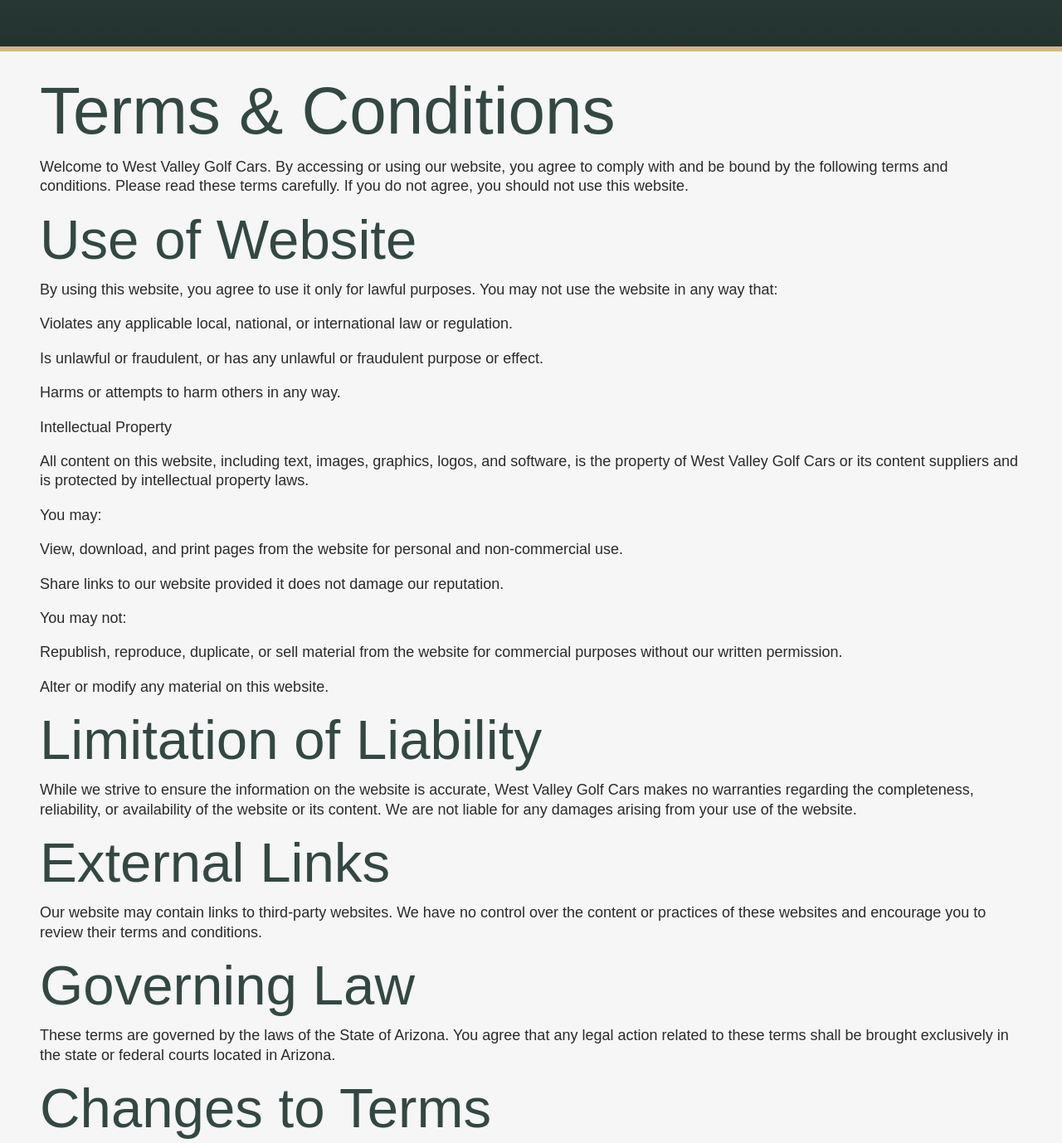
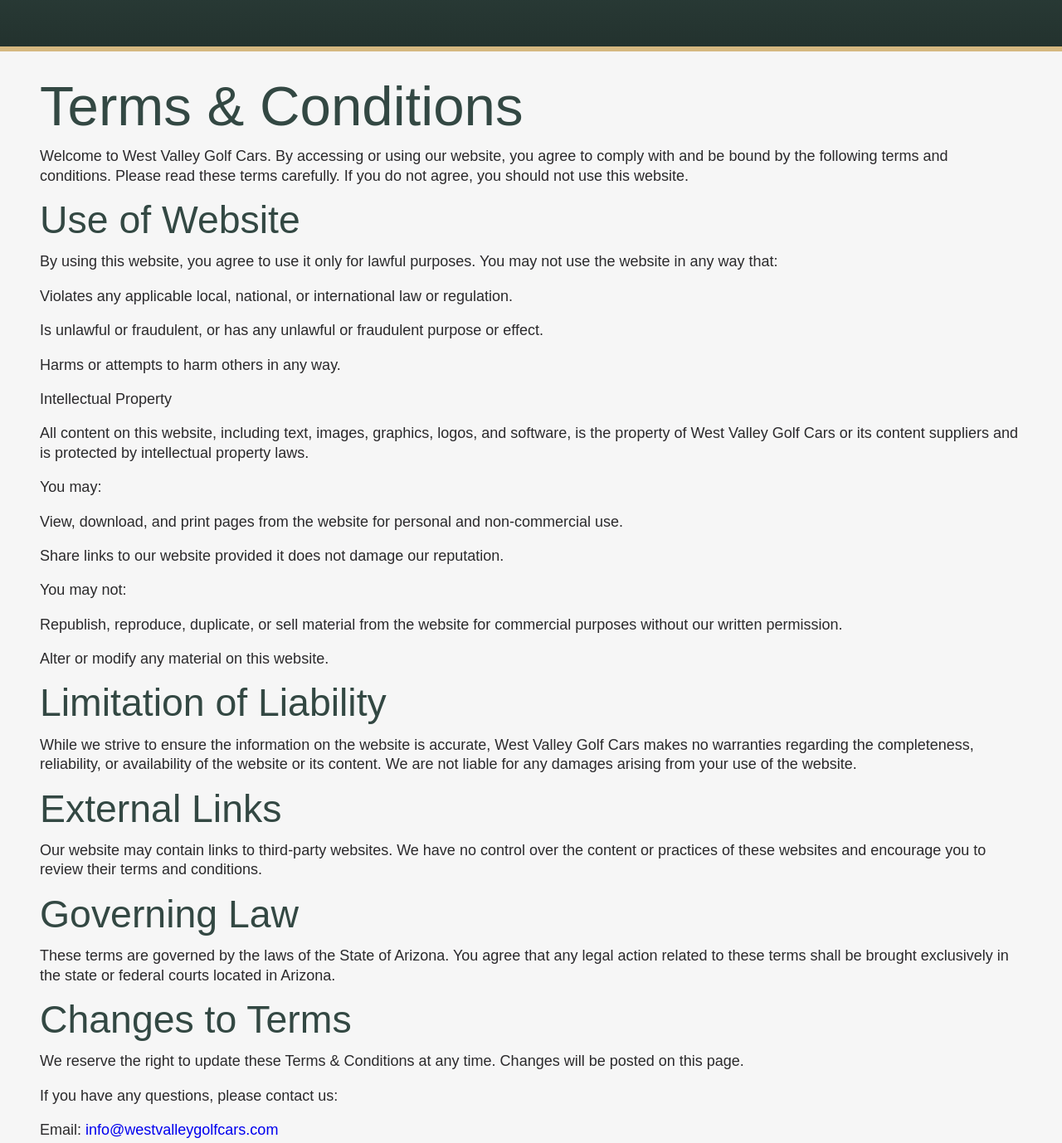
Before and after one commit to bfuller7141/West-Valley-Golf-Cars, an Astro site: page /legal/terms in a window 1280 px wide. Shown: the part 130-1508 px from the top of the page at 83% size. Built offline with nearby package versions, Linux system fonts and the light colour scheme; Astro itself is replaced by a stand-in of ours; a web font is replaced by a local one.

Commit message:
Update Legal Links “terms-conditions”

```diff
--- a/src/content/legal/terms-conditions.md
+++ b/src/content/legal/terms-conditions.md
@@ -1,20 +1,16 @@
 ---
 title: Terms & Conditions
 content: >-
-  # Terms & Conditions
+  ## Terms & Conditions
 
 
   Welcome to West Valley Golf Cars. By accessing or using our website, you agree to comply with and be bound by the following terms and conditions. Please read these terms carefully. If you do not agree, you should not use this website.
 
 
-
-
-  ## Use of Website
+  ### Use of Website
 
 
   By using this website, you agree to use it only for lawful purposes. You may not use the website in any way that:
-
-
 
 
   Violates any applicable local, national, or international law or regulation.
@@ -50,33 +46,25 @@
   Alter or modify any material on this website.
 
 
-
-
-  ## Limitation of Liability
+  ### Limitation of Liability
 
 
   While we strive to ensure the information on the website is accurate, West Valley Golf Cars makes no warranties regarding the completeness, reliability, or availability of the website or its content. We are not liable for any damages arising from your use of the website.
 
 
-
-
-  ## External Links
+  ### External Links
 
 
   Our website may contain links to third-party websites. We have no control over the content or practices of these websites and encourage you to review their terms and conditions.
 
 
-
-
-  ## Governing Law
+  ### Governing Law
 
 
   These terms are governed by the laws of the State of Arizona. You agree that any legal action related to these terms shall be brought exclusively in the state or federal courts located in Arizona.
 
 
-
-
-  ## Changes to Terms
+  ### Changes to Terms
 
 
   We reserve the right to update these Terms & Conditions at any time. Changes will be posted on this page.
```
